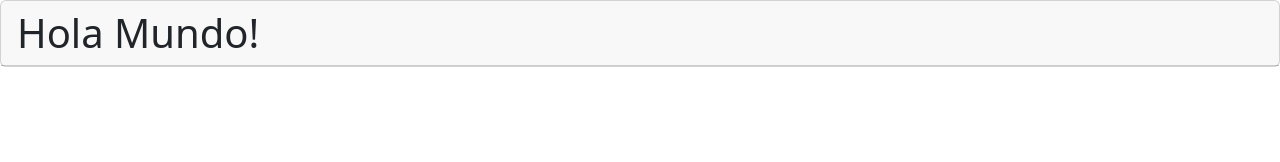
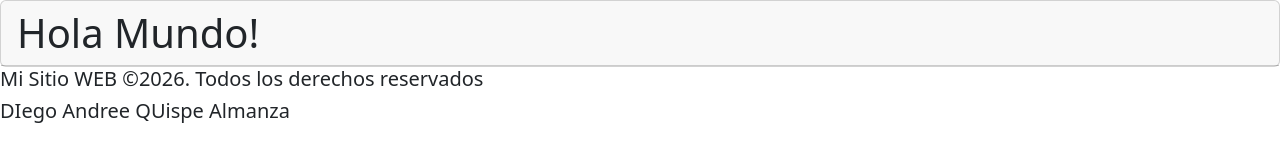
Before and after one commit to DiegoQuispeAlmanza/mi-tercer-proyecto-de-nombre-simple, a plain HTML site: page index.html in a window 1280 px wide. Drawn offline with nearby package versions, Linux system fonts and the light colour scheme.

Commit message:
Footer Agregado

```diff
--- a/index.html
+++ b/index.html
@@ -13,6 +13,11 @@
         <h1 class="card-header">Hola Mundo!</h1>
     </section>
 
+    <footer>
+        <h5>Mi Sitio WEB ©2026. Todos los derechos reservados</h5>
+        <h5>DIego Andree QUispe Almanza</h5>
+    </footer>
+
     <script src="./script.js"></script>
 </body>
 </html>
```
